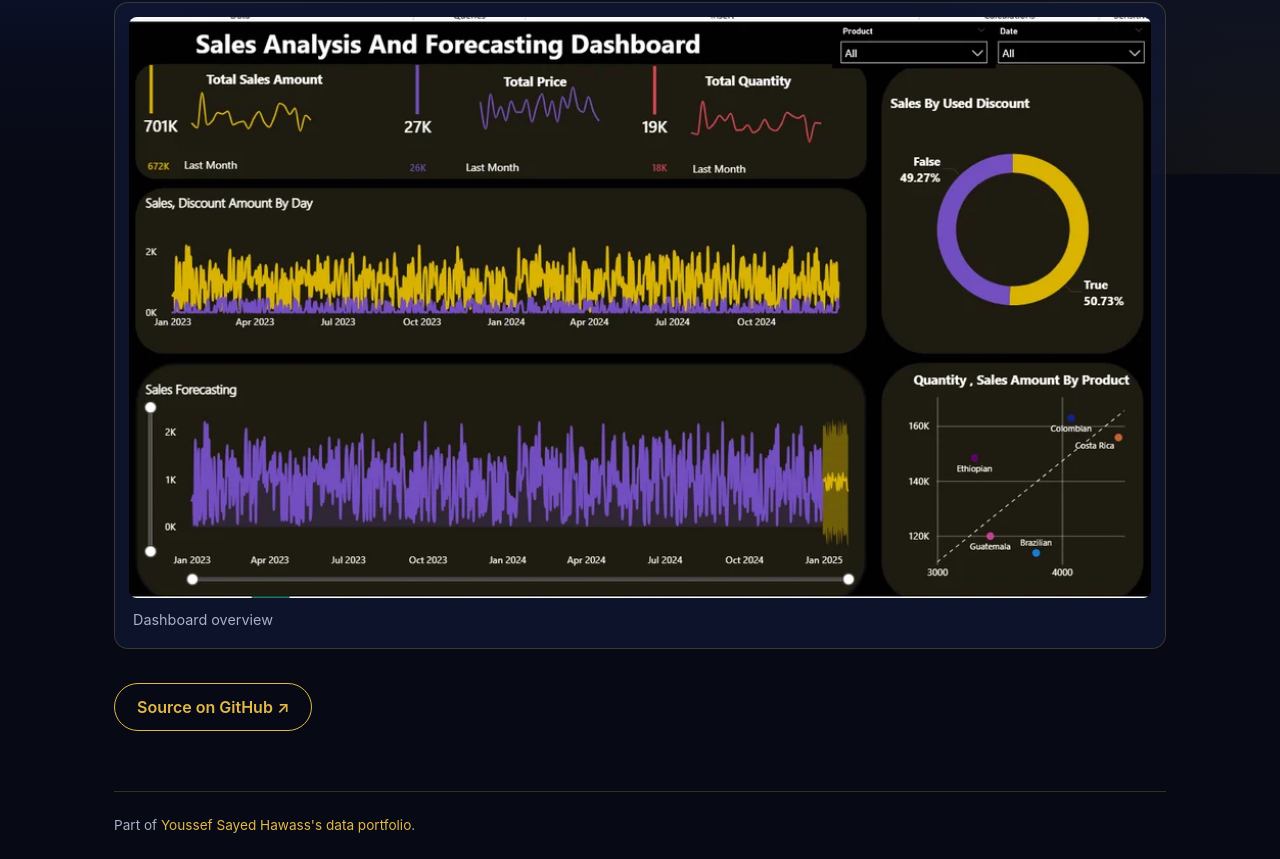
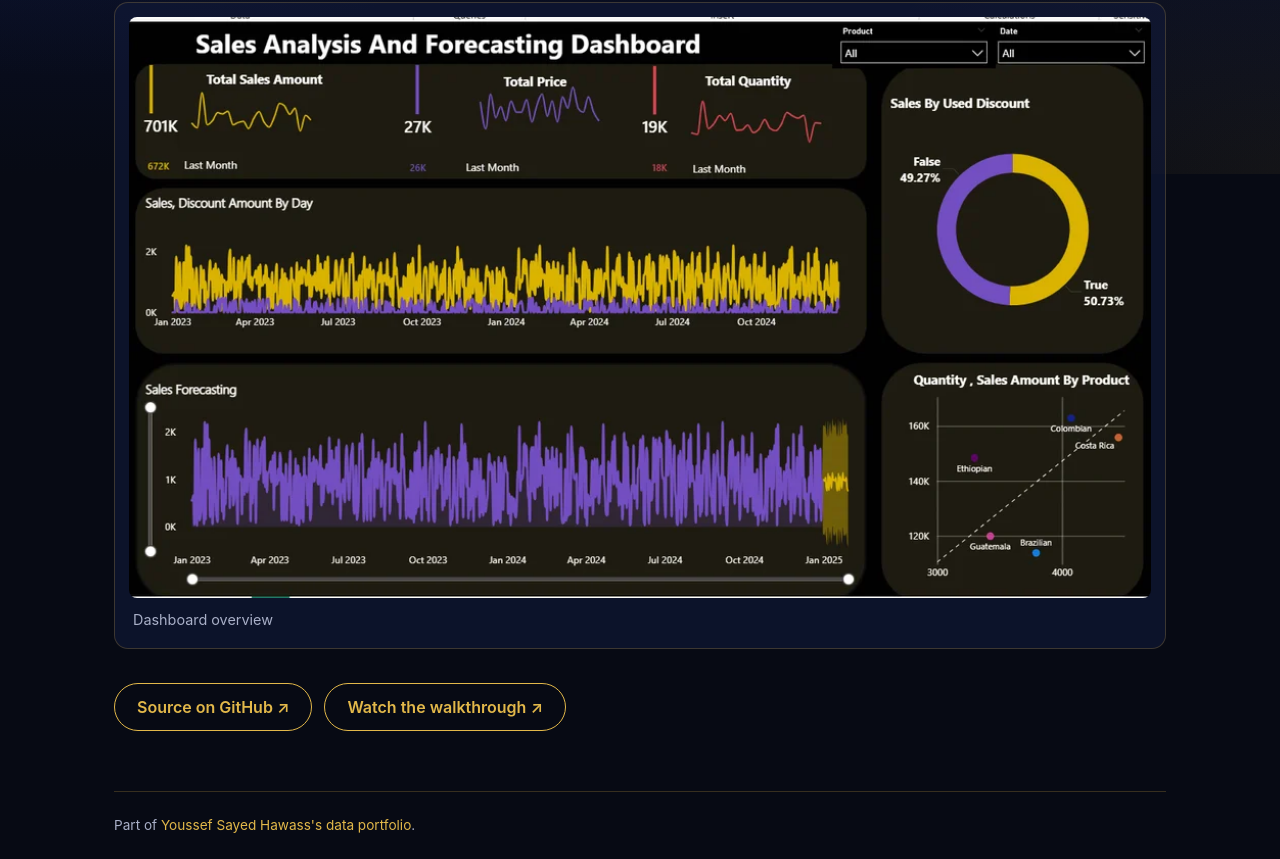
Before and after one commit to YoussefSayed025/portfolio, a plain HTML site: page projects/coffee-sales/index.html in a window 1280 px wide. Shown: the part 626-1485 px from the top of the page. Drawn offline with Linux system fonts and the light colour scheme.

Commit message:
Ship coffee-sales project files

```diff
--- a/projects/coffee-sales/index.html
+++ b/projects/coffee-sales/index.html
@@ -49,7 +49,7 @@ footer{border-top:1px solid var(--line);padding:22px 0;color:var(--mute);font-si
 <h2>Dashboard pages</h2>
 <figure class="page-shot"><img src="pages/01.webp" alt="Coffee sales analysis &amp; forecasting · Dashboard overview" loading="lazy"><figcaption>Dashboard overview</figcaption></figure>
 
-<div class="actions"><a class="btn" href="https://github.com/YoussefSayed025/portfolio/tree/main/projects/coffee-sales" target="_blank" rel="noopener">Source on GitHub &nearr;</a></div>
+<div class="actions"><a class="btn" href="https://github.com/YoussefSayed025/portfolio/tree/main/projects/coffee-sales" target="_blank" rel="noopener">Source on GitHub &nearr;</a> <a class="btn" href="https://www.linkedin.com/posts/youssef-hawass_dataanalytics-powerbi-businessintelligence-ugcPost-7446622134291980288-MWfZ" target="_blank" rel="noopener">Watch the walkthrough &nearr;</a></div>
 <footer>Part of <a href="../../index.html" style="color:var(--gold)">Youssef Sayed Hawass's data portfolio</a>.</footer>
 </div>
 </body>
```
Also changed, not shown: 6 other files.
